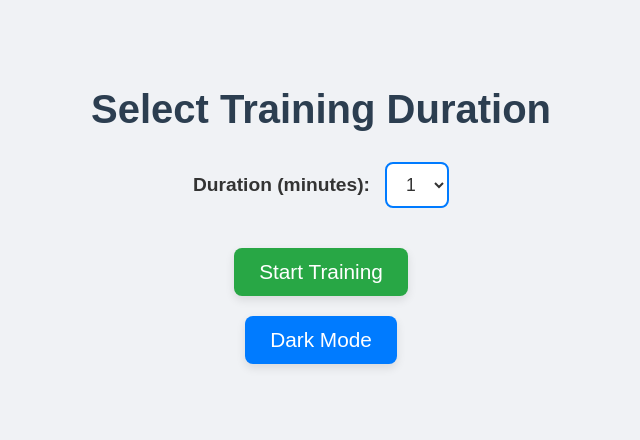
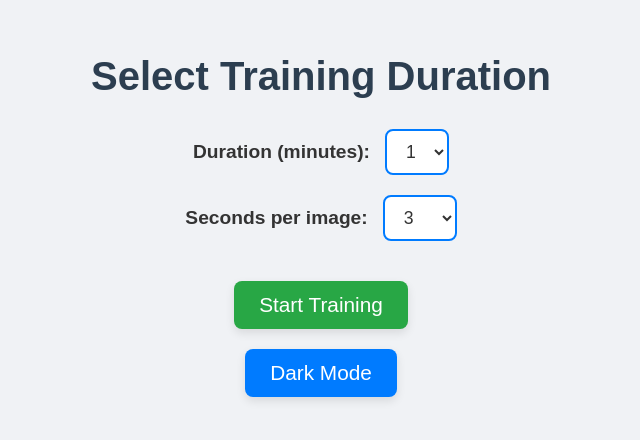
Before and after one commit to daivan/badminton_training, a Vue app: page / in a window 1280 px wide. Shown: the part 188-628 px from the top of the page, without its empty margins (319-959 px from the left). Built offline with nearby package versions, Linux system fonts and the light colour scheme.

Commit message:
Can select time between images

```diff
--- a/src/App.vue
+++ b/src/App.vue
@@ -5,9 +5,11 @@ import TrainingExercise from './components/TrainingExercise.vue';
 
 const trainingStarted = ref(false);
 const trainingDuration = ref(0);
+const trainingSeconds = ref(0);
 
-const startTraining = (duration) => {
+const startTraining = (duration, seconds) => {
   trainingDuration.value = duration;
+  trainingSeconds.value = seconds;
   trainingStarted.value = true;
 };
 
@@ -20,7 +22,7 @@ const endTraining = () => {
 <template>
   <div id="app">
     <TrainingSelection v-if="!trainingStarted" @start-training="startTraining" />
-    <TrainingExercise v-else :duration="trainingDuration" @end-training="endTraining" />
+    <TrainingExercise v-else :duration="trainingDuration" :seconds="trainingSeconds" @end-training="endTraining" />
   </div>
 </template>
 
--- a/src/components/TrainingExercise.vue
+++ b/src/components/TrainingExercise.vue
@@ -21,7 +21,7 @@
 <script setup>
 import { ref, onMounted, onUnmounted, defineProps, defineEmits, computed } from 'vue';
 
-const maxCountdown = ref(2000); // Max value for the countdown (in milliseconds)
+const maxCountdown = ref(0); // Will be set in onMounted
 
 const formattedCurrentCountdown = computed(() => {
   const totalMilliseconds = Math.max(0, currentCountdown.value);
@@ -40,11 +40,15 @@ const props = defineProps({
     type: Number,
     required: true,
   },
+  seconds: {
+    type: Number,
+    required: true,
+  },
 });
 
 const emit = defineEmits(['end-training']);
 
-const currentCountdown = ref(maxCountdown.value); // Countdown before exercise starts and before each call (in milliseconds)
+const currentCountdown = ref(0); // Countdown before exercise starts and before each call (in milliseconds)
 const sessionCountdown = ref(0); // Total milliseconds remaining for the training session
 const currentCall = ref('');
 const callToActionText = ref('');
@@ -72,7 +76,7 @@ const getRandomCallToAction = () => {
 };
 
 const startCountdown = (callback) => {
-  currentCountdown.value = maxCountdown.value; // Reset to maxCountdown value
+  currentCountdown.value = props.seconds * 1000; // Reset to maxCountdown value
   countdownInterval = setInterval(() => {
     currentCountdown.value -= 10; // Decrement by 10 milliseconds
     if (currentCountdown.value <= 0) { // Check if less than or equal to 0
@@ -104,7 +108,7 @@ const startExercise = () => {
     startCountdown(); // Start the progress bar countdown for this new image
 
     // Schedule the next iteration of exerciseLoop to change the image after maxCountdown.value
-    exerciseLoopTimeout = setTimeout(exerciseLoop, maxCountdown.value);
+    exerciseLoopTimeout = setTimeout(exerciseLoop, props.seconds * 1000);
   };
 
   exerciseLoop();
@@ -116,8 +120,8 @@ const goBack = () => {
 
 onMounted(() => {
   // Initial setup before the first countdown
-  currentCall.value = getRandomCall();
-  callToActionText.value = getRandomCallToAction();
+  maxCountdown.value = props.seconds * 1000; // Set maxCountdown based on props.seconds
+  currentCountdown.value = maxCountdown.value; // Initialize currentCountdown with the max value
 
   startCountdown(() => {
     exerciseActive.value = true;
--- a/src/components/TrainingSelection.vue
+++ b/src/components/TrainingSelection.vue
@@ -5,6 +5,12 @@
       <label for="duration">Duration (minutes):</label>
       <select id="duration" v-model="selectedDuration">
         <option v-for="n in 5" :key="n" :value="n">{{ n }}</option>
+      </select>
+    </div>
+    <div class="input-group">
+      <label for="seconds">Seconds per image:</label>
+      <select id="seconds" v-model="selectedSeconds">
+        <option v-for="n in 10" :key="n" :value="n">{{ n }}</option>
       </select>
     </div>
     <button @click="startTraining">Start Training</button>
@@ -18,11 +24,12 @@
 import { ref, defineEmits, onMounted } from 'vue';
 
 const selectedDuration = ref(1);
+const selectedSeconds = ref(3); // Default to 3 seconds
 const emit = defineEmits(['start-training']);
 const darkMode = ref(false);
 
 const startTraining = () => {
-  emit('start-training', selectedDuration.value);
+  emit('start-training', selectedDuration.value, selectedSeconds.value);
 };
 
 const toggleDarkMode = () => {
```
